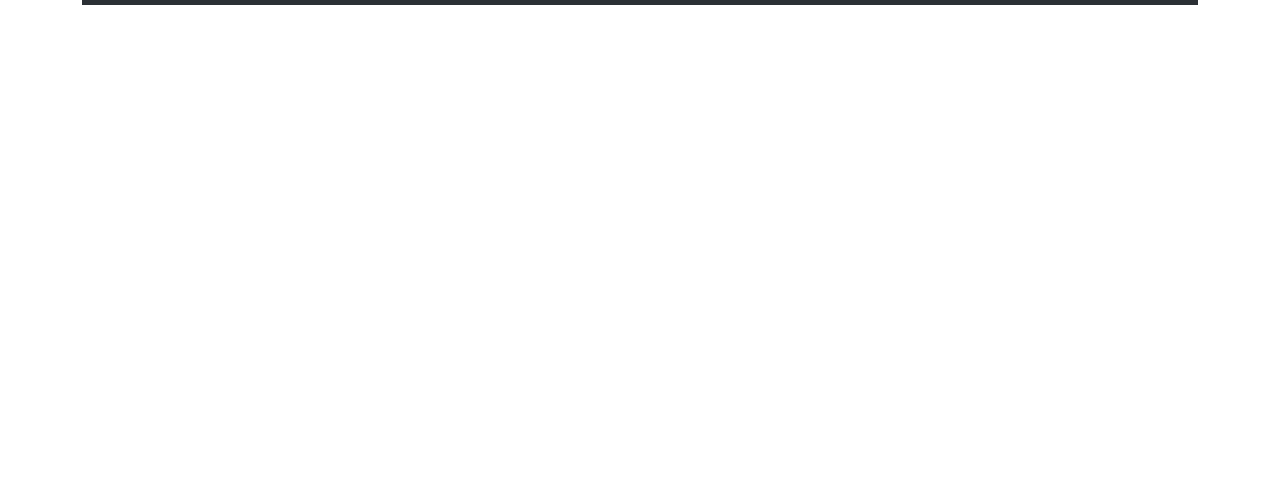
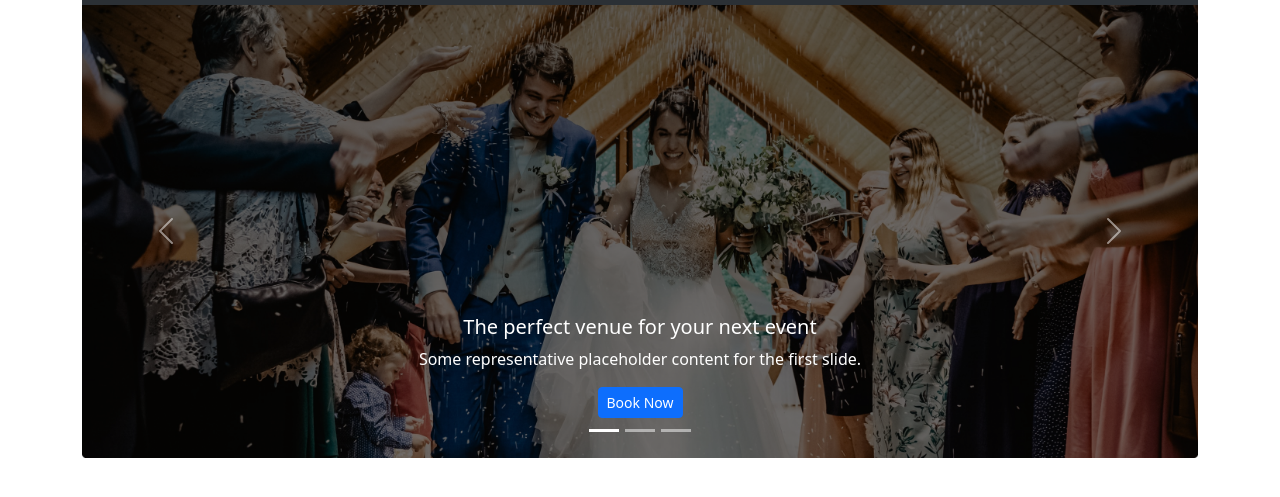
Before and after one commit to Najmul-Shaon/bootstrap_practice, a plain HTML site: page index.html in a window 1280 px wide. Shown: the part 51-548 px from the top of the page. Drawn offline with nearby package versions, Linux system fonts and the light colour scheme.

Commit message:
corousel added

```diff
--- a/index.html
+++ b/index.html
@@ -67,6 +67,102 @@
       </nav>
     </header>
 
+    <!-- main section  -->
+    <main class="container">
+      <div id="carouselExampleCaptions" class="carousel slide">
+        <div class="carousel-indicators">
+          <button
+            type="button"
+            data-bs-target="#carouselExampleCaptions"
+            data-bs-slide-to="0"
+            class="active"
+            aria-current="true"
+            aria-label="Slide 1"
+          ></button>
+          <button
+            type="button"
+            data-bs-target="#carouselExampleCaptions"
+            data-bs-slide-to="1"
+            aria-label="Slide 2"
+          ></button>
+          <button
+            type="button"
+            data-bs-target="#carouselExampleCaptions"
+            data-bs-slide-to="2"
+            aria-label="Slide 3"
+          ></button>
+        </div>
+        <div class="carousel-inner">
+          <div class="carousel-item active">
+            <img
+              src="convention-center-main/images/banner.png"
+              class="d-block w-100"
+              alt="..."
+            />
+            <div class="carousel-caption d-none d-md-block">
+              <h5>The perfect venue for your next event</h5>
+              <p>
+                Some representative placeholder content for the first slide.
+              </p>
+              <button type="button" class="btn btn-primary btn-sm">
+                Book Now
+              </button>
+            </div>
+          </div>
+          <div class="carousel-item">
+            <img
+              src="convention-center-main/images/banner.png"
+              class="d-block w-100"
+              alt="..."
+            />
+            <div class="carousel-caption d-none d-md-block">
+              <h5>The perfect venue for your next event</h5>
+              <p>
+                Some representative placeholder content for the second slide.
+              </p>
+              <button type="button" class="btn btn-primary btn-sm">
+                Book Now
+              </button>
+            </div>
+          </div>
+          <div class="carousel-item">
+            <img
+              src="convention-center-main/images/banner.png"
+              class="d-block w-100"
+              alt="..."
+            />
+            <div class="carousel-caption d-none d-md-block">
+              <h5>The perfect venue for your next event</h5>
+              <p>
+                Some representative placeholder content for the third slide.
+              </p>
+              <button type="button" class="btn btn-primary btn-sm">
+                Book Now
+              </button>
+            </div>
+          </div>
+        </div>
+        <button
+          class="carousel-control-prev"
+          type="button"
+          data-bs-target="#carouselExampleCaptions"
+          data-bs-slide="prev"
+        >
+          <span class="carousel-control-prev-icon" aria-hidden="true"></span>
+          <span class="visually-hidden">Previous</span>
+        </button>
+        <button
+          class="carousel-control-next"
+          type="button"
+          data-bs-target="#carouselExampleCaptions"
+          data-bs-slide="next"
+        >
+          <span class="carousel-control-next-icon" aria-hidden="true"></span>
+          <span class="visually-hidden">Next</span>
+        </button>
+      </div>
+    </main>
+
     <script
       src="https://cdn.jsdelivr.net/npm/bootstrap@5.3.0-alpha1/dist/js/bootstrap.bundle.min.js"
       integrity="sha384-w76AqPfDkMBDXo30jS1Sgez6pr3x5MlQ1ZAGC+nuZB+EYdgRZgiwxhTBTkF7CXvN"
```
Also changed, not shown: convention-center-main/images/banner_02.png (added), 3 other files.
